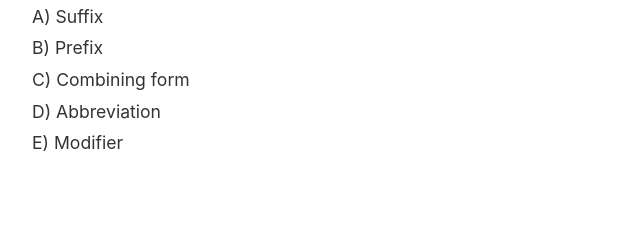
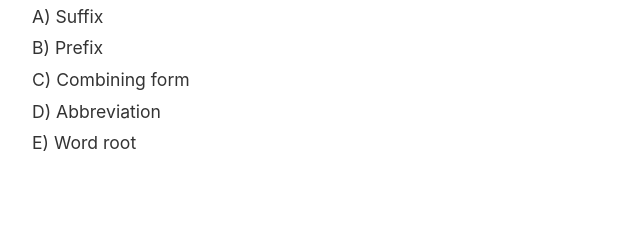
Before and after one commit to shabazrasheed10-rgb/End-Block-_2025-2026_Stage1-Block1, a plain HTML site: page index.html in a window 1280 px wide. Shown: the part 5820-6060 px from the top of the page, 188-828 px from the left. Drawn offline with Linux system fonts and the light colour scheme.

Commit message:
Update index.html

```diff
--- a/index.html
+++ b/index.html
@@ -182,7 +182,7 @@
       { n: 14, q: "Which habit helps reduce diagnostic errors?", o: ["A) Authority dependence", "B) Emotional reasoning", "C) Impulsivity", "D) Open-mindedness", "E) Overconfidence"], a: "D" },
       { n: 15, q: "Breaking down a complex problem into smaller parts is:", o: ["A) Analysis", "B) Circular thinking", "C) Emotional reasoning", "D) Observation", "E) Projection"], a: "A" },
       { n: 16, q: "Bradycardia refers to:", o: ["A) A rapid heart rate", "B) A slow heart rate", "C) A normal heart rate", "D) A painful heartbeat", "E) An irregular heart rhythm"], a: "B" },
-      { n: 17, q: "In the medical term arthroplasty, the element arthr/o represents a:", o: ["A) Suffix", "B) Prefix", "C) Combining form", "D) Abbreviation", "E) Modifier"], a: "C" },
+      { n: 17, q: "In the medical term arthroplasty, the element arthr/o represents a:", o: ["A) Suffix", "B) Prefix", "C) Combining form", "D) Abbreviation", "E) Word root"], a: "C" },
       { n: 18, q: "The surgical removal of the gallbladder is known as:", o: ["A) Cholecystitis", "B) Cholelithiasis", "C) Cholecystectomy", "D) Cholelithotomy", "E) Cholecystopexy"], a: "C" },
       { n: 19, q: "A 35-year-old male presents with difficulty in urination. Which specialist should he be referred to?", o: ["A) Urologist", "B) Hematologist", "C) Dermatologist", "D) Cardiologist", "E) Neurologist"], a: "A" },
       { n: 20, q: "“plasty” means repair. In the term nephroplasty, it functions as a:", o: ["A) Prefix", "B) Suffix", "C) Combining form", "D) Word root", "E) Abbreviation"], a: "B" },
```
